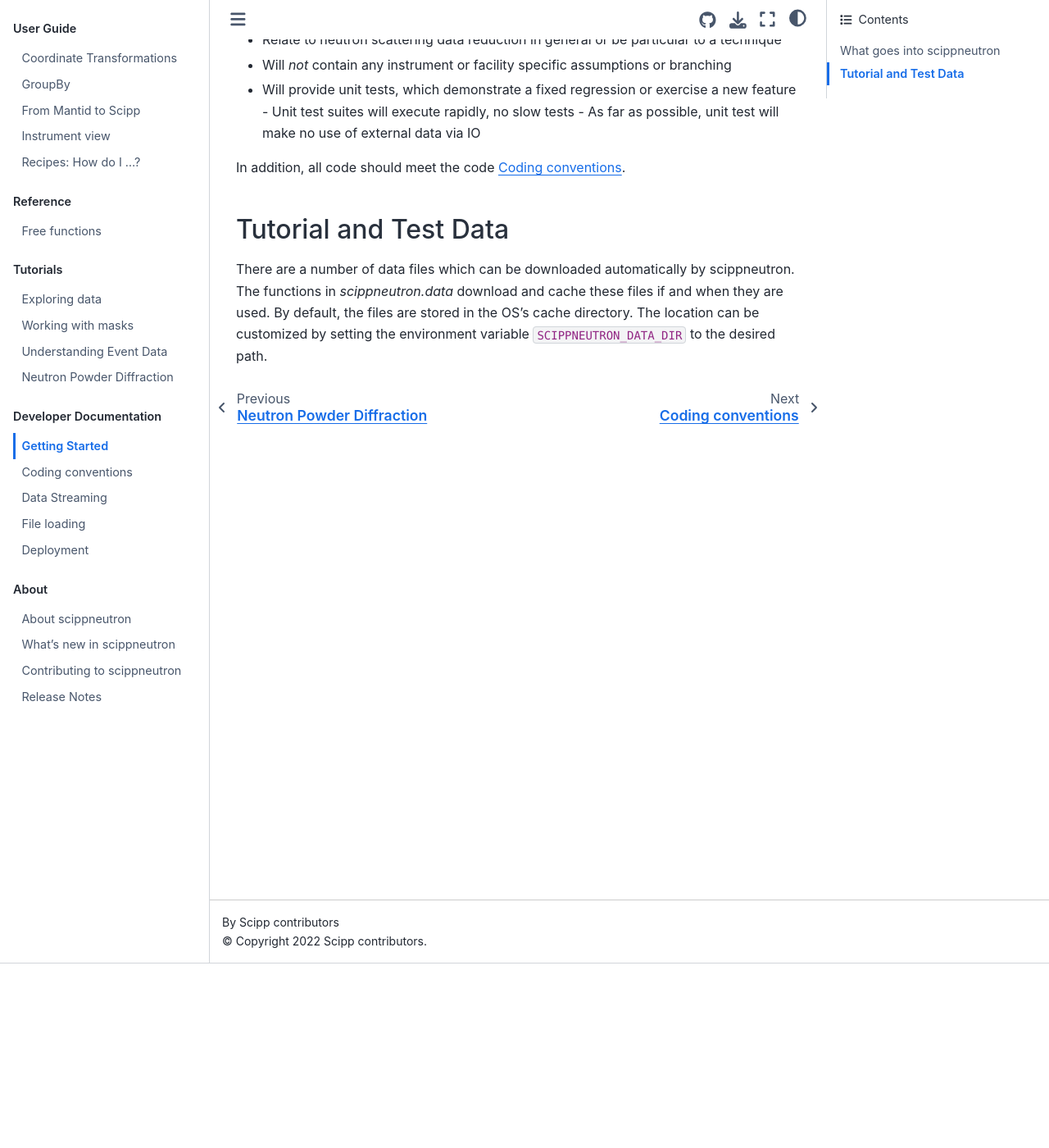
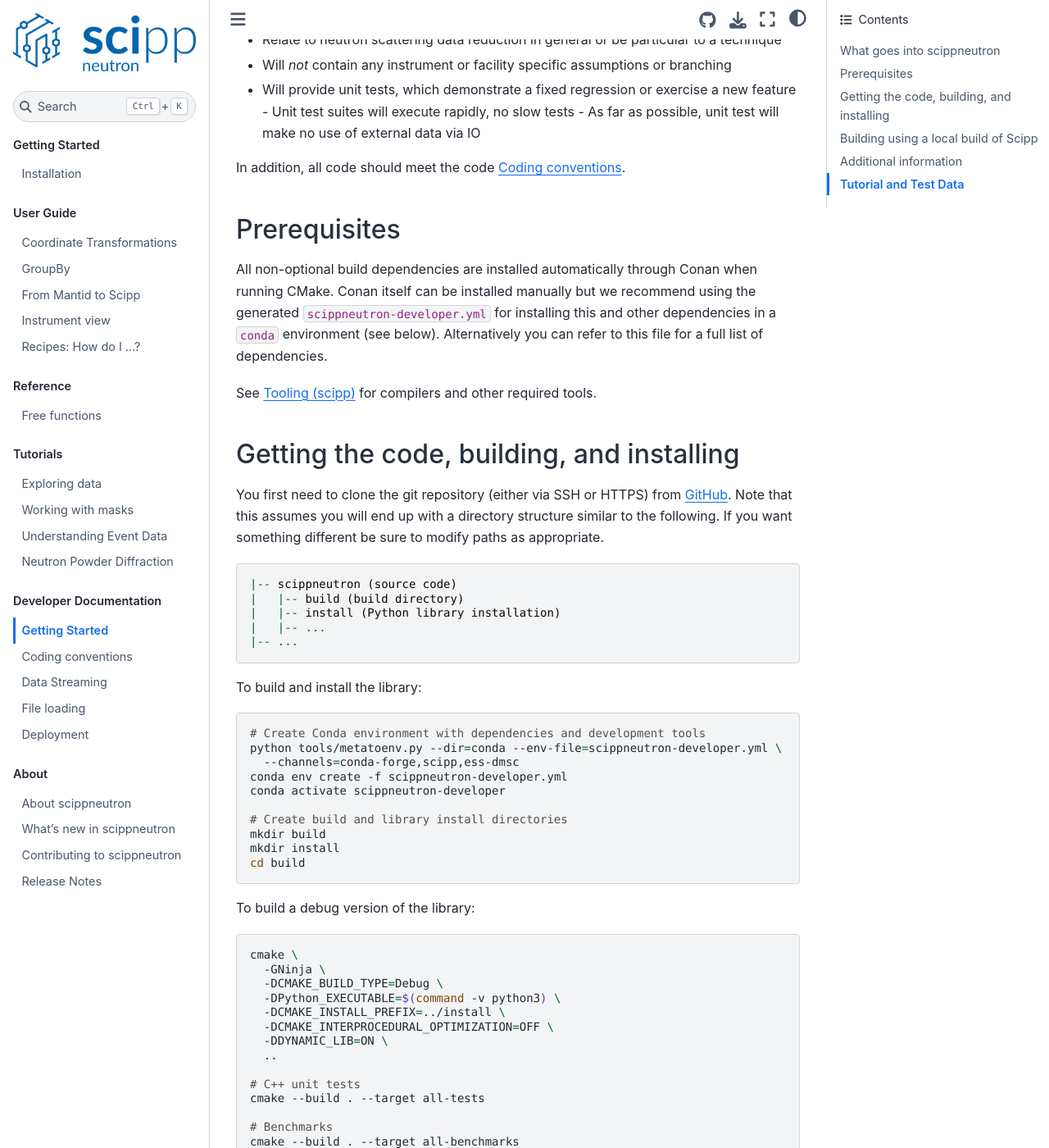
Before and after one commit to scipp/scippneutron, a Sphinx documentation site: the page built from docs/developer/getting-started.rst, in a window 1280 px wide and 1400 px high, scrolled down 225 px. Shown: the whole window at 82% size. Built offline with Sphinx 7.4.7 and the Sphinx Book theme 1.1.4, drawn with Linux system fonts in a browser that asks for light colours; some of the changed text lies outside the part shown.

Commit message:
add developer docs instructions

```diff
--- a/docs/developer/getting-started.rst
+++ b/docs/developer/getting-started.rst
@@ -14,6 +14,125 @@
 
 In addition, all code should meet the code :ref:`conventions`.
 
+Prerequisites
+~~~~~~~~~~~~~
+
+All non-optional build dependencies are installed automatically through Conan when running CMake.
+Conan itself can be installed manually but we recommend using the generated ``scippneutron-developer.yml``
+for installing this and other dependencies in a ``conda`` environment (see below).
+Alternatively you can refer to this file for a full list of dependencies.
+
+See `Tooling (scipp) <https://scipp.github.io/reference/developer/tooling.html>`_ for compilers and other required tools.
+
+Getting the code, building, and installing
+~~~~~~~~~~~~~~~~~~~~~~~~~~~~~~~~~~~~~~~~~~
+
+You first need to clone the git repository (either via SSH or HTTPS) from `GitHub <https://github.com/scipp/scippneutron>`_.
+Note that this assumes you will end up with a directory structure similar to the following.
+If you want something different be sure to modify paths as appropriate.
+
+.. code-block::
+
+  |-- scippneutron (source code)
+  |   |-- build (build directory)
+  |   |-- install (Python library installation)
+  |   |-- ...
+  |-- ...
+
+To build and install the library:
+
+.. code-block:: bash
+
+  # Create Conda environment with dependencies and development tools
+  python tools/metatoenv.py --dir=conda --env-file=scippneutron-developer.yml \
+    --channels=conda-forge,scipp,ess-dmsc
+  conda env create -f scippneutron-developer.yml
+  conda activate scippneutron-developer
+
+  # Create build and library install directories
+  mkdir build
+  mkdir install
+  cd build
+
+To build a debug version of the library:
+
+.. code-block:: bash
+
+  cmake \
+    -GNinja \
+    -DCMAKE_BUILD_TYPE=Debug \
+    -DPython_EXECUTABLE=$(command -v python3) \
+    -DCMAKE_INSTALL_PREFIX=../install \
+    -DCMAKE_INTERPROCEDURAL_OPTIMIZATION=OFF \
+    -DDYNAMIC_LIB=ON \
+    ..
+
+  # C++ unit tests
+  cmake --build . --target all-tests
+
+  # Benchmarks
+  cmake --build . --target all-benchmarks
+
+  # Install Python library
+  cmake --build . --target install
+
+Alternatively, to build a release version with all optimizations enabled:
+
+.. code-block:: bash
+
+  cmake \
+    -GNinja \
+    -DPython_EXECUTABLE=$(command -v python3) \
+    -DCMAKE_INSTALL_PREFIX=../install \
+    -DCMAKE_BUILD_TYPE=Release \
+    ..
+
+  cmake --build . --target all-tests
+  cmake --build . --target all-benchmarks
+  cmake --build . --target install
+
+
+To use the ``scippneutron`` Python module:
+
+.. code-block:: bash
+
+  cd ../python
+  PYTHONPATH=$PYTHONPATH:../install python3
+
+In Python:
+
+.. code-block:: python
+
+  import scippneutron as scn
+
+Building using a local build of Scipp
+~~~~~~~~~~~~~~~~~~~~~~~~~~~~~~~~~~~~~
+
+Instead of using a published Scipp package as part of your ``scippneutron-developer`` conda environment,
+it is also possible to link ``scippneutron`` against a local build of Scipp.
+To avoid conflicts, you will first need to remove the ``scipp`` entry from your generated ``scippneutron-developer.yml`` file.
+Then, use the ``CMAKE_PREFIX_PATH`` to tell ``cmake`` where to find the Scipp C++ libraries:
+
+.. code-block:: bash
+
+  cmake \
+    -GNinja \
+    -DCMAKE_BUILD_TYPE=Debug \
+    -DPython_EXECUTABLE=$(command -v python3) \
+    -DCMAKE_INSTALL_PREFIX=../install \
+    -DCMAKE_INTERPROCEDURAL_OPTIMIZATION=OFF \
+    -DDYNAMIC_LIB=ON \
+    -DCMAKE_PREFIX_PATH=<your_scipp_install_dir> \
+    ..
+
+Then, simply run ``cmake --build`` as above.
+
+Additional information
+~~~~~~~~~~~~~~~~~~~~~~
+
+For further information about additional build options, running the unit tests and building the documentation,
+we refer the reader to the `developer documentation <https://scipp.github.io/reference/developer/getting-started.html>`_ of the Scipp project.
+
 
 Tutorial and Test Data
 ~~~~~~~~~~~~~~~~~~~~~~
```
